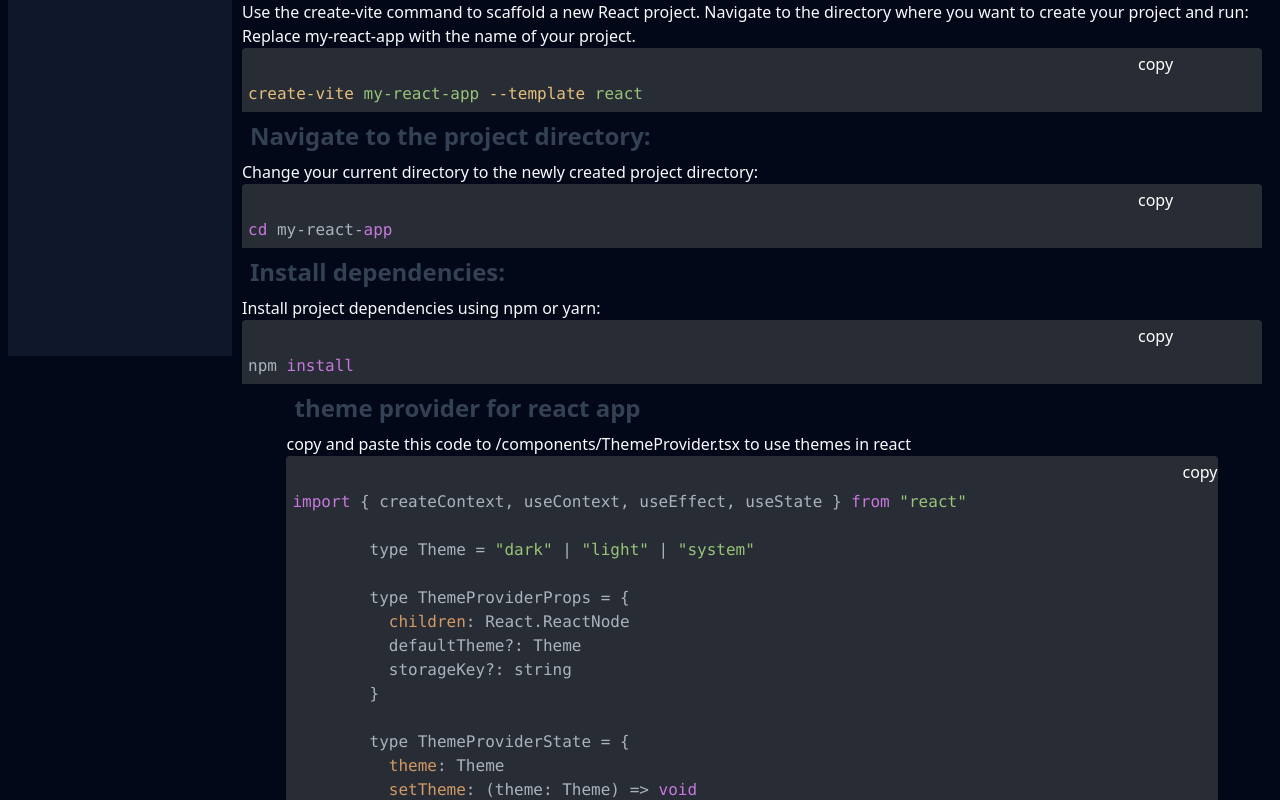
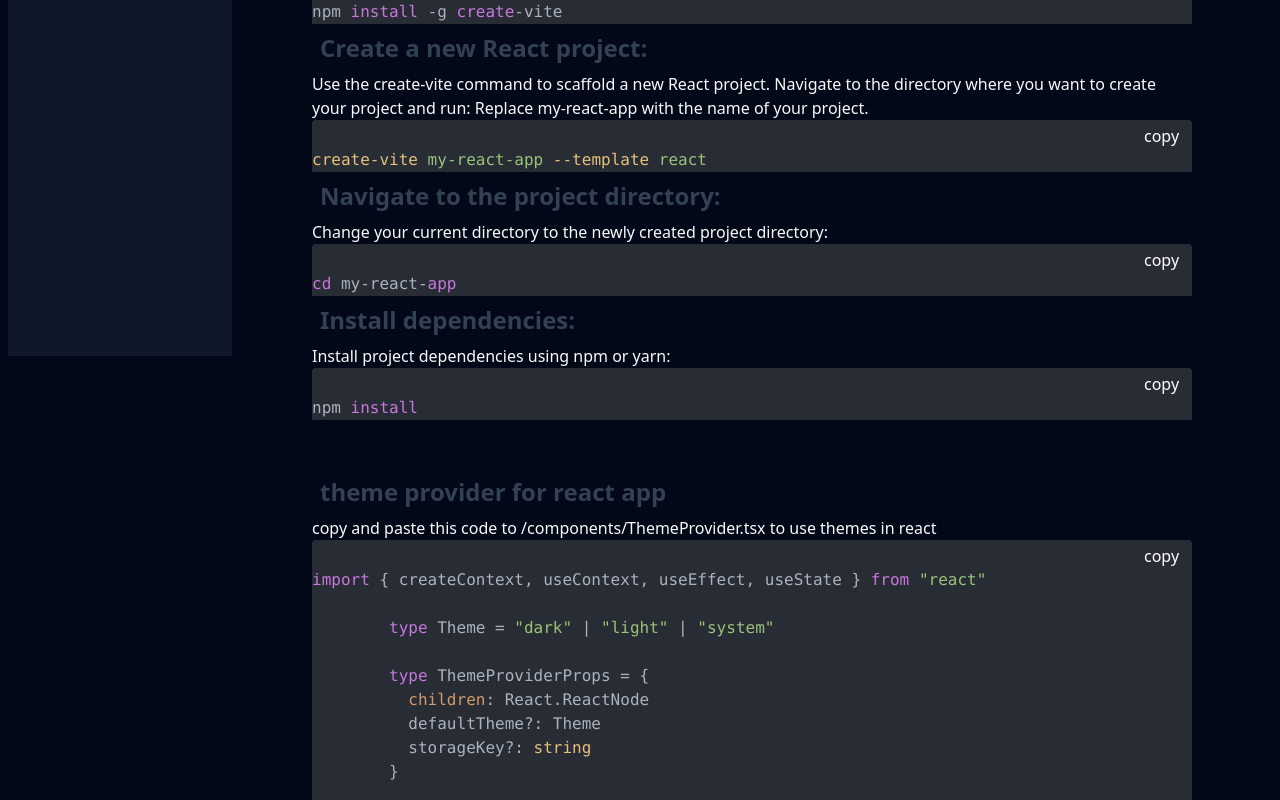
Before and after one commit to DipakKhade/CodeSnippet, a React (Vite) app: page /react in a window 1280 px wide. Shown: the part 548-1348 px from the top of the page. Built offline with nearby package versions, Linux system fonts and the light colour scheme.

Commit message:
ui bug fix

```diff
--- a/src/components/reactComponents/CreateReactApp.tsx
+++ b/src/components/reactComponents/CreateReactApp.tsx
@@ -1,6 +1,7 @@
 import {  useState } from "react";
 import SyntaxHighlighter from "react-syntax-highlighter";
 import { atomOneDark } from "react-syntax-highlighter/dist/esm/styles/hljs";
+import MaxWidthWrapper from "../MaxWidthWrapper";
 
 const CreateReactApp = () => {
     const codes = [
@@ -44,9 +45,10 @@ const CreateReactApp = () => {
     };
 
   return (
-    <div id="createreactapp">
-      <div className="w-full max-w-screen-xl px-2.5 ">
-            <h2 className="text-3xl p-2">React</h2>
+
+    <MaxWidthWrapper>
+      <div className="pt-12">
+      <h2 id="createreactapp" className="text-3xl p-2">React</h2>
           <p>
              React is an open-source JavaScript library that is used for
             building user interfaces (UIs) for web applications. It is
@@ -60,26 +62,25 @@ const CreateReactApp = () => {
           <div key={index}>
             <h3 className="text-2xl p-2">{i.heading}</h3>
             <p>{i?.desc}</p>
-                <div className="bg-[#282C34] rounded-t-sm pl-[70vw] text-white pt-1">
+            <div className="bg-[#282C34] rounded-t-sm pl-[65vw] text-white pt-1">
               <button onClick={() => copyTo(i.code, index)}>
                 {copiedStates[index]}
               </button>
             </div>
 
             <SyntaxHighlighter
-                  language="react"
+              language="html"
               style={atomOneDark}
               customStyle={{
-                    padding: "6px",
-
+                padding: "0px",
               }}
             >
-                  {i?.code}
+              {i.code.trim()}
             </SyntaxHighlighter>
           </div>
         ))}
       </div>
-    </div>
+    </MaxWidthWrapper>
   )
 }
 
--- a/src/components/reactComponents/ThemeProvider.tsx
+++ b/src/components/reactComponents/ThemeProvider.tsx
@@ -1,6 +1,7 @@
 import { useState } from "react";
 import SyntaxHighlighter from "react-syntax-highlighter";
 import { atomOneDark } from "react-syntax-highlighter/dist/esm/styles/hljs";
+import MaxWidthWrapper from "../MaxWidthWrapper";
 
 const ThemeProvider = () => {
     const codes = [
@@ -123,33 +124,32 @@ export function themeToggle() {
     };
 
   return (
-    <div id="themeprovider">
-      <div className="w-full max-w-screen-xl px-2.5 ">
+    <MaxWidthWrapper>
+      <div className="pt-12">
 
         {codes.map((i, index) => (
           <div key={index}>
             <h3 className="text-2xl p-2">{i.heading}</h3>
             <p>{i?.desc}</p>
-                <div className="bg-[#282C34] rounded-t-sm pl-[70vw] text-white pt-1">
+            <div className="bg-[#282C34] rounded-t-sm pl-[65vw] text-white pt-1">
               <button onClick={() => copyTo(i.code, index)}>
                 {copiedStates[index]}
               </button>
             </div>
 
             <SyntaxHighlighter
-                  language="javascript"
+              language="html"
               style={atomOneDark}
               customStyle={{
-                    padding: "6px",
-
+                padding: "0px",
               }}
             >
-                  {i?.code}
+              {i.code.trim()}
             </SyntaxHighlighter>
           </div>
         ))}
       </div>
-    </div>
+    </MaxWidthWrapper>
   )
 }
 
```
Lines whose indentation alone changed are shown as unchanged.
